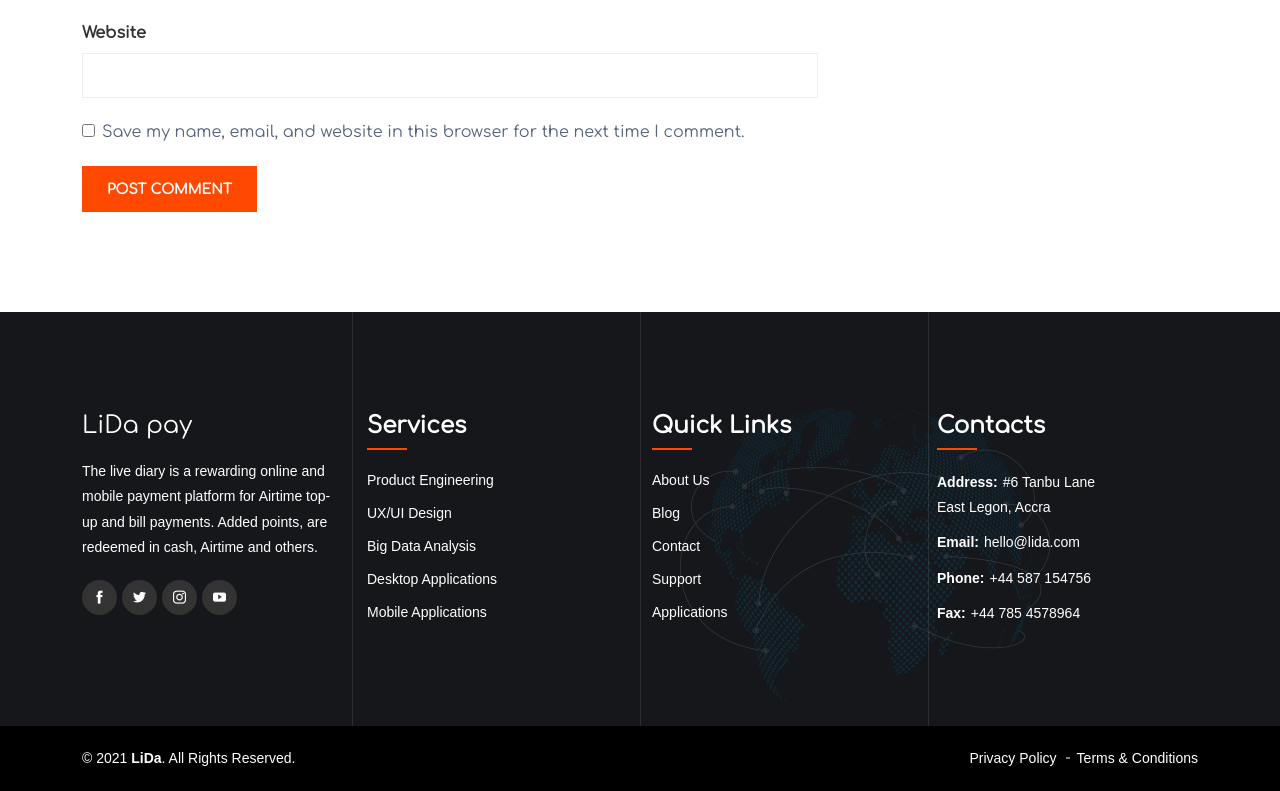
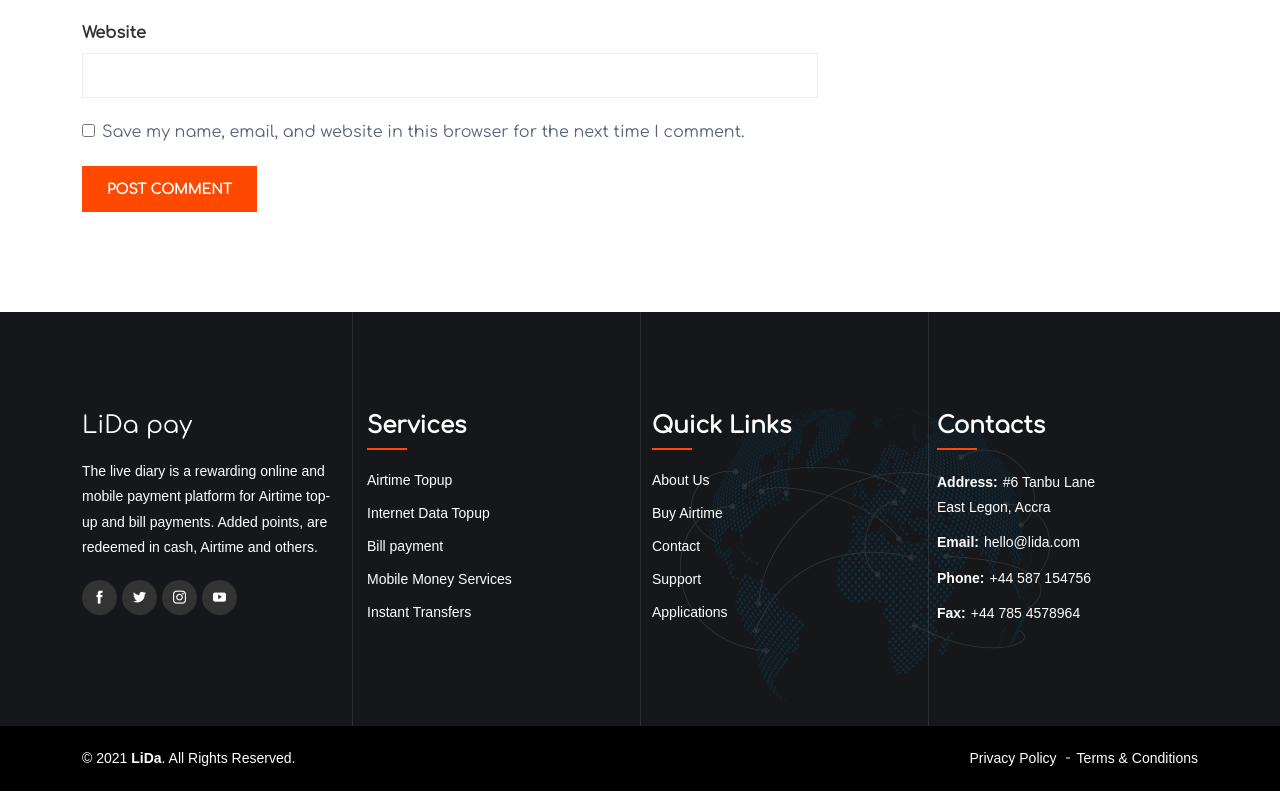
Before and after one commit to p2foundation/lida, an Angular app: page /blog-details in a window 1280 px wide. Shown: the part 4108-4899 px from the top of the page. Built offline with nearby package versions, Linux system fonts and the light colour scheme.

Commit message:
remove http block meta

```diff
--- a/src/app/components/layout/footer/footer.component.html
+++ b/src/app/components/layout/footer/footer.component.html
@@ -28,11 +28,11 @@
                     <h3>Services</h3>
 
                     <ul class="footer-services-list">
-                        <li><a routerLink="/">Product Engineering</a></li>
-                        <li><a routerLink="/">UX/UI Design</a></li>
-                        <li><a routerLink="/">Big Data Analysis</a></li>
-                        <li><a routerLink="/">Desktop Applications</a></li>
-                        <li><a routerLink="/">Mobile Applications</a></li>
+                        <li><a routerLink="/">Airtime Topup</a></li>
+                        <li><a routerLink="/">Internet Data Topup</a></li>
+                        <li><a routerLink="/">Bill payment</a></li>
+                        <li><a routerLink="/">Mobile Money Services</a></li>
+                        <li><a routerLink="/">Instant Transfers</a></li>
                     </ul>
                 </div>
             </div>
@@ -43,7 +43,7 @@
 
                     <ul class="quick-links-list">
                         <li><a routerLink="/">About Us</a></li>
-                        <li><a routerLink="/">Blog</a></li>
+                        <li><a routerLink="/">Buy Airtime</a></li>
                         <li><a routerLink="/">Contact</a></li>
                         <li><a routerLink="/">Support</a></li>
                         <li><a routerLink="/">Applications</a></li>
--- a/src/index.html
+++ b/src/index.html
@@ -1,7 +1,7 @@
 <!doctype html>
 <html lang="en">
 <head>
-    <meta charset="utf-8" http-equiv="Content-Security-Policy" content="upgrade-insecure-requests">
+    <meta charset="utf-8">
     <title>Online Recharge and bill payment</title>
     <base href="/">
     <meta name="viewport" content="width=device-width, initial-scale=1">
```
Also changed, not shown: 1 other file (tests, documents, lock files or other folders).
